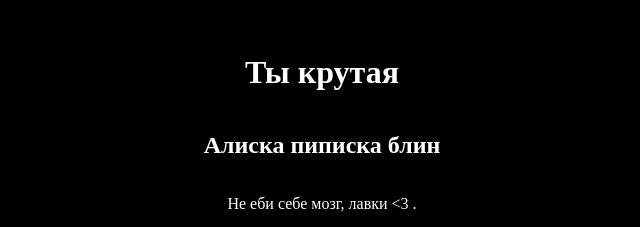
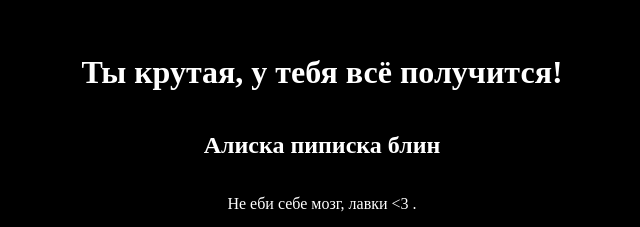
Before and after one commit to Lddddos/Lddddos.github.io, a plain HTML site: page index.html in a window 1280 px wide. Shown: the part 107-334 px from the top of the page, without its empty margins (318-958 px from the left). Drawn offline with Linux system fonts and the light colour scheme.

Commit message:
она крутая

```diff
--- a/index.html
+++ b/index.html
@@ -23,7 +23,7 @@
     </style>
 </head>
 <body>
-    <h1>Ты крутая</h1>
+    <h1>Ты крутая, у тебя всё получится!</h1>
     <h2>Алиска пиписка блин</h2>
     <p> Не еби себе мозг, лавки <3 .</p>
     <img src="https://i.pinimg.com/originals/f2/e1/4c/f2e14c3754088a8a52bda13e27220181.gif" alt="Описание анимации">
```
